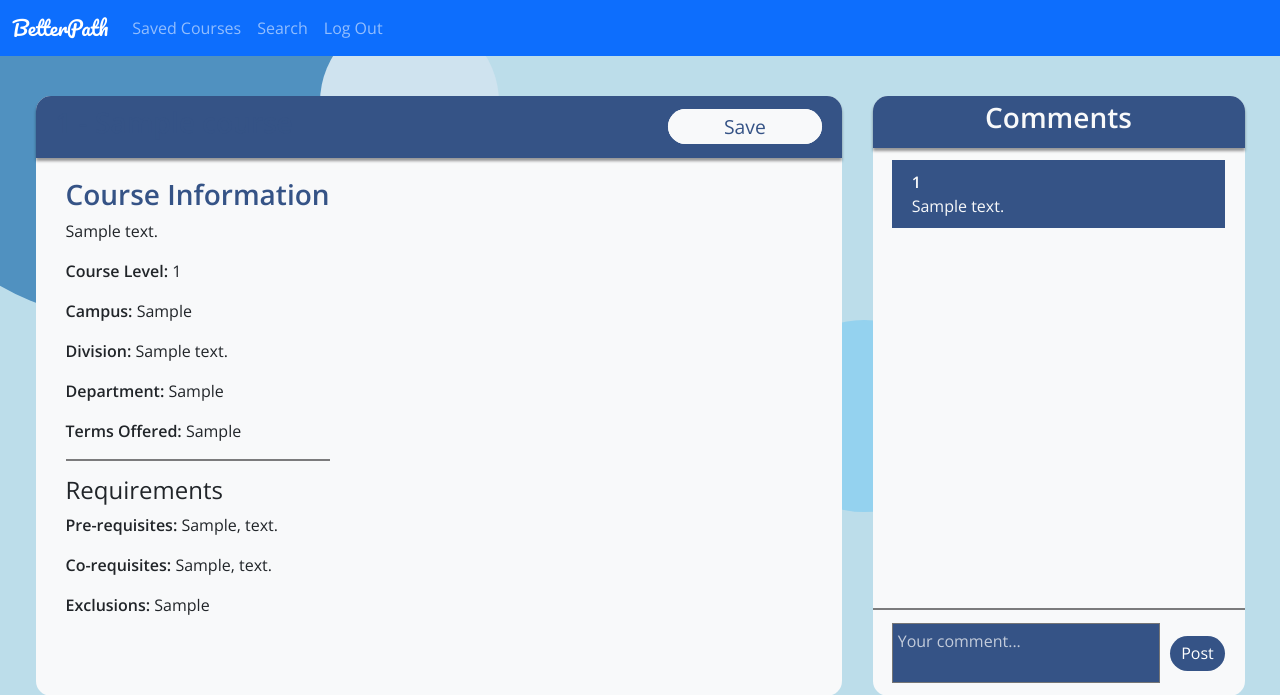
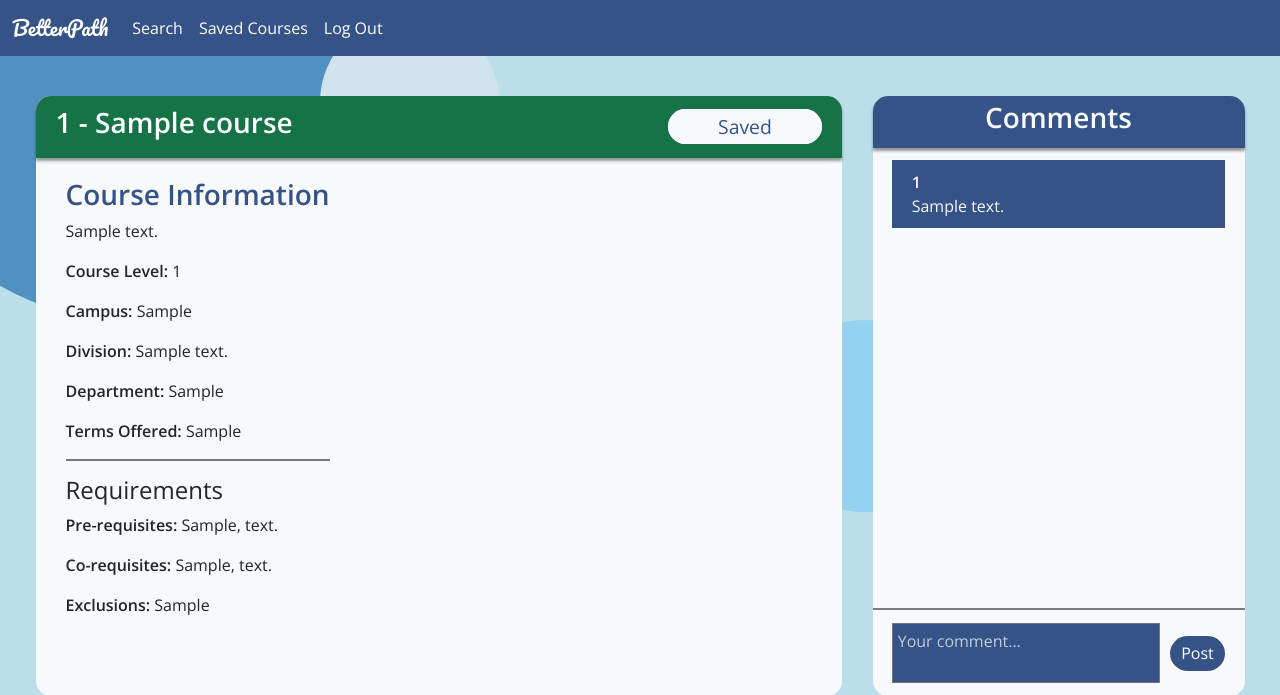
Before and after one commit to ECE444-2021Fall/project1-education-pathways-group-6-tensiletech, a Flask app: page /course/1 in a window 1280 px wide. Shown: the top 695 px of the page. Run offline with Flask 2, Linux system fonts and the light colour scheme; a user stored in the database is signed in; tables that the repository leaves empty hold one stand-in row (values such as "Sample post"); parts of the project's set-up code (start-up, migrations or seed data) failed here and were passed over.

Commit message:
completed save course functionality on search results page and on course info page

```diff
--- a/app/courses/routes.py
+++ b/app/courses/routes.py
@@ -77,6 +77,10 @@ def course(code):
     for c in commentsQuery:
         comments.append(row_to_dict(c))
 
+    # checking if the course is saved for the user, need to pass to frontend to render
+    # appropriate button
+    isSaved = isCourseSaved(current_user.username, code)
+
     return render_template(
         'course.html',
         code=code,
@@ -90,7 +94,8 @@ def course(code):
         excl=excl,
         coreq=coreq,
         terms=terms,
-        comments=comments
+        comments=comments,
+        isSaved = isSaved
         )
 
 @courses.route('/course/<code>/add_comment', methods=['POST'])
--- a/app/searching_filtering/routes.py
+++ b/app/searching_filtering/routes.py
@@ -1,6 +1,7 @@
 from types import MethodDescriptorType
 from flask import Flask, Blueprint, render_template, request, redirect, flash, url_for
 from app.courses.routes import course
+from app.db.db_models import isCourseSaved
 from app.searching_filtering.forms import FilterForm, SearchForm
 from flask_login import login_user, current_user, logout_user
 from app import es
@@ -49,7 +50,8 @@ def performSearch(search_word, select, divisions, campuses, top=5000):
         if len(course_list):
             keys = course_list[0].keys()
         course_list_limited = [{"Code": course["Code"], "Name": course["Name"], "Division" : course["Division"], \
-            "Course Level" : course["Course Level"], "Campus" : course["Campus"]} for course in course_list]
+            "Course Level" : course["Course Level"], "Campus" : course["Campus"], "isSaved" : isCourseSaved(current_user.username, course["Code"])} for course in course_list]
+    print(course_list_limited)
     return render_template('searchresults.html', keys=list(keys), results_form=results_form, data=course_list_limited)
 
 def get_data(search_word, select, divisions, campuses, top=5000):
@@ -92,4 +94,3 @@ def get_data(search_word, select, divisions, campuses, top=5000):
         must.append(query)
     query_body["query"]["bool"]["must"] = must
     return es.search(index="course_info_v2", body=query_body)
-    return query_body
--- a/app/static/styles/course.css
+++ b/app/static/styles/course.css
@@ -23,6 +23,17 @@ body {
     display: flex;
 }
 
+.course-info-title-box-saved {
+    background-color: #167347;
+    border-top-left-radius: 15px;
+    border-top-right-radius: 15px;
+    box-shadow: 0 3px 3px rgba(0, 0, 0, 0.4);
+    z-index: 100;
+    color: #f8f9fa;
+    padding: 10px 20px;
+    display: flex;
+}
+
 .save-course {
     background: #f8f9fa;
     font-size: 1.1em;
@@ -36,7 +47,8 @@ body {
     padding: 20px auto;
 }
 
-.save-course button {
+
+.save-course button{
     background: #f8f9fa;
     color: #355386;
     font-size: 1.1em;
--- a/app/templates/course.html
+++ b/app/templates/course.html
@@ -11,10 +11,18 @@
 
 <div class="main-content">
     <div class="course-info-box">
-        <div class="course-info-title-box">
-            <h3>{{code}} - {{name}}</h3>
+        {% if isSaved == True %}
+            <div class="course-info-title-box-saved">
+        {% else %}
+            <div class="course-info-title-box">
+        {% endif %}
+            <h3 class="text-white"> {{code}} - {{name}}</h3>
             <form class="save-course" action="{{ url_for('courses.save_course', code=code) }}" method="post">
-                <button class="save-button" type="submit">Save</button>
+                {% if isSaved == True %}
+                    <button class="save-button btn-danger">Saved</button>
+                {% else %}
+                    <button class="save-button btn-success" type="submit">Save</button>
+                {% endif %}
             </form>
         </div>
         <div class="course-info-content">
--- a/app/templates/macros.html
+++ b/app/templates/macros.html
@@ -1,5 +1,6 @@
 {% macro navbar(page) -%}
- <nav class="navbar navbar-expand-lg navbar-dark bg-primary">
+<!--  bg-primary  -->
+ <nav class="navbar navbar-expand-lg navbar-dark " style="background-color:#355386">
      <div class="container-fluid">
          <a class="navbar-brand" style="color: white; font-family: 'Pacifico', cursive;" href="/">BetterPath</a>
          <button class="navbar-toggler" type="button" data-bs-toggle="collapse" data-bs-target="#navbarSupportedContent" aria-controls="navbarSupportedContent" aria-expanded="false" aria-label="Toggle navigation">
@@ -7,14 +8,14 @@
          </button>
          <div class="collapse navbar-collapse" id="navbarSupportedContent">
              <ul class="navbar-nav me-auto mb-2 mb-lg-0">
-                 <li class="nav-item">
-                     <a class="nav-link" href="{{ url_for('courses.my_courses') }}">Saved Courses</a>
+                <li class="nav-item">
+                    <a class="nav-link" style="color: white;" href="/">Search</a>
                  </li>
                  <li class="nav-item">
-                    <a class="nav-link" href="/">Search</a>
+                     <a class="nav-link" style="color: white;" href="{{ url_for('courses.my_courses') }}">Saved Courses</a>
                  </li>
                  <li class="nav-item">
-                     <a class="nav-link" href="{{ url_for('users.logout') }}">Log Out</a>
+                     <a class="nav-link" style="color: white;" href="{{ url_for('users.logout') }}">Log Out</a>
                  </li>
              </ul>
          </div>
```
Also changed, not shown: app/static/styles/results.css (+11 -0 lines), app/templates/searchresults.html (+8 -4 lines).
